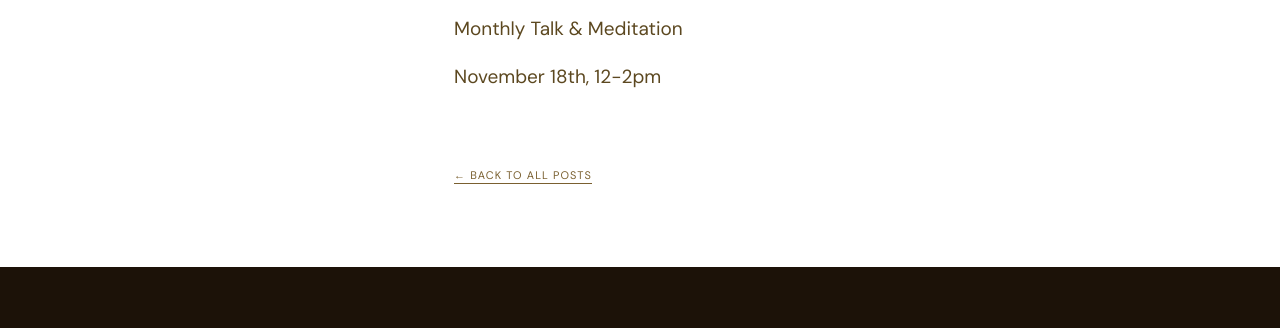
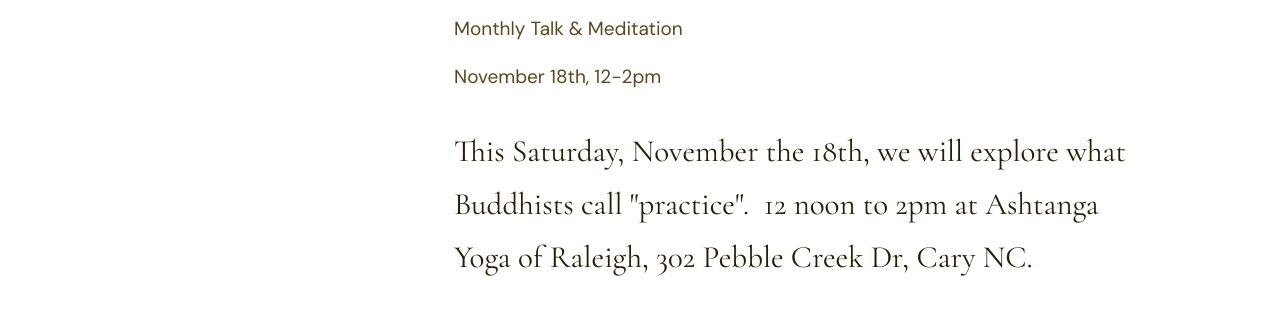
Before and after one commit to Trianglerefugerecoverywebsite/sitraleigh, an Eleventy site: page src/blog/2026-07-18-sit-raleigh-buddhist-monthly-talk-meditation.md in a window 1280 px wide. Shown: the part 1273-1601 px from the top of the page. Built offline with nearby package versions, Linux system fonts and the light colour scheme; Eleventy itself is replaced by a stand-in of ours; files that its build step writes are made by us from their sources.

Commit message:
Update Blog Post “2026-07-18-sit-raleigh-buddhist-monthly-talk-meditation”

```diff
--- a/src/blog/2026-07-18-sit-raleigh-buddhist-monthly-talk-meditation.md
+++ b/src/blog/2026-07-18-sit-raleigh-buddhist-monthly-talk-meditation.md
@@ -12,3 +12,7 @@ Meditation Society
 Monthly Talk & Meditation
 
 November 18th, 12-2pm
+
+
+
+## This Saturday, November the 18th, we will explore what Buddhists call "practice".  12 noon to 2pm at Ashtanga Yoga of Raleigh, 302 Pebble Creek Dr, Cary NC.
```
